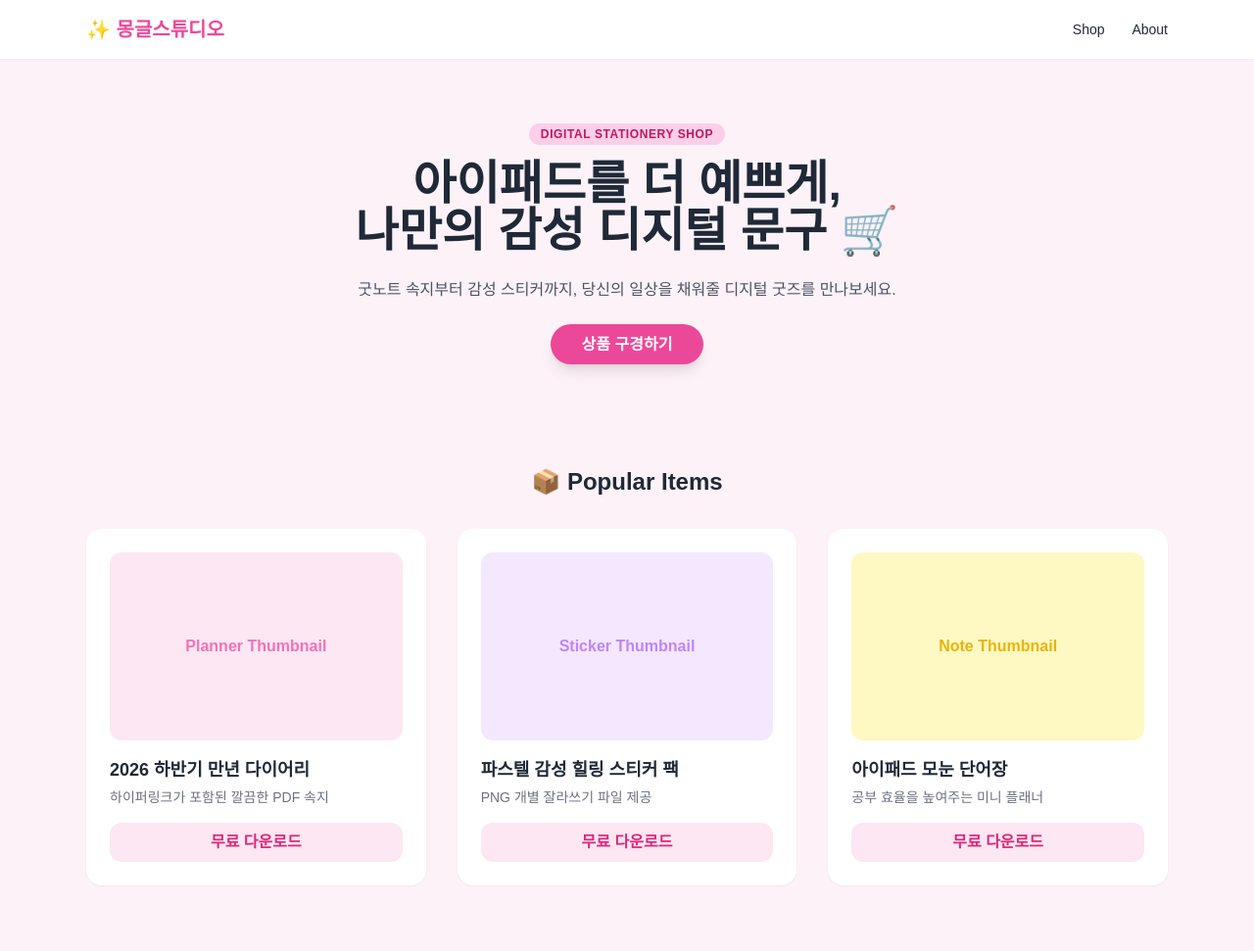
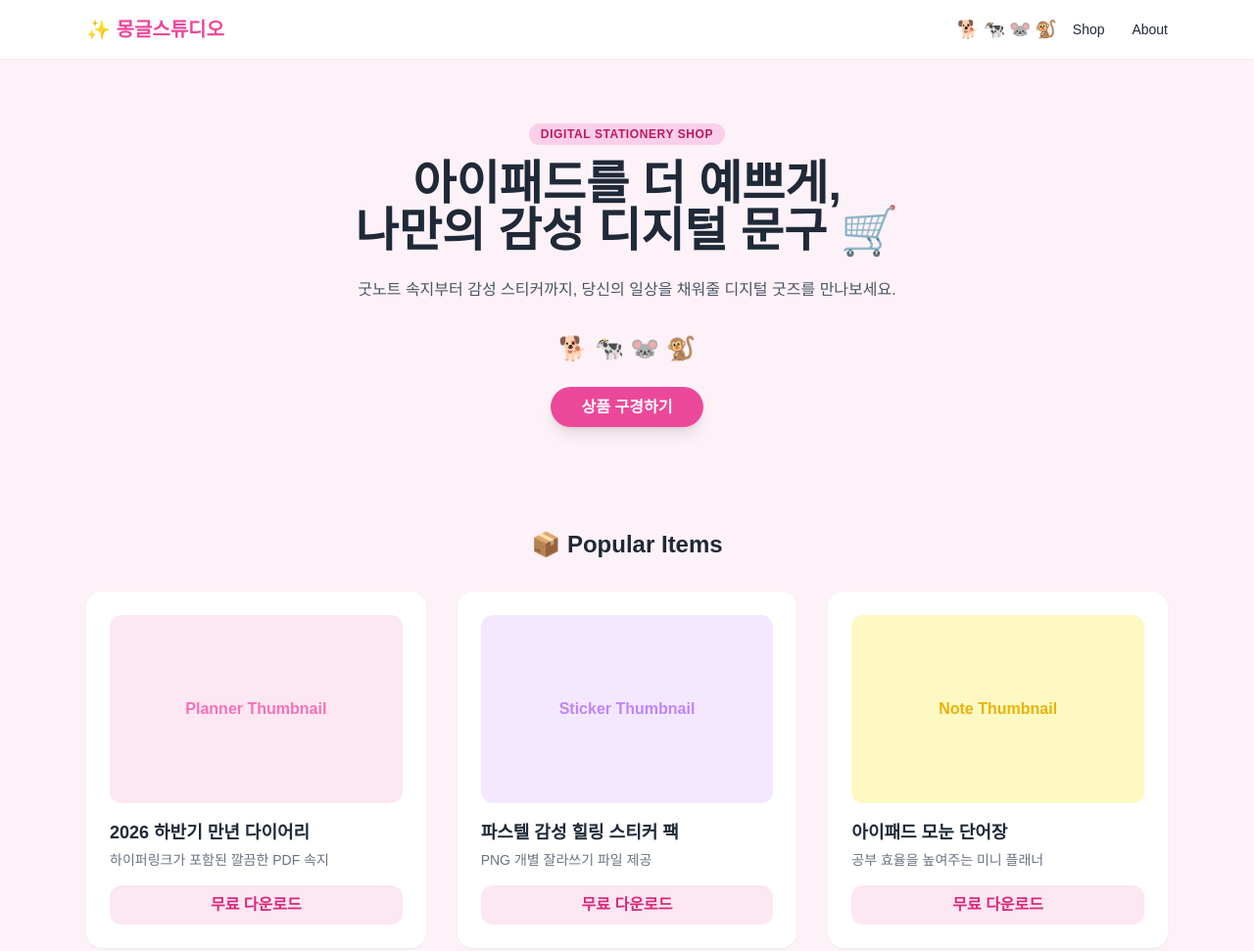
Before and after one commit to jeongmstw/digital-stationary-shop, a plain HTML site: page index.html in a window 1280 px wide. Shown: the top 971 px of the page at 98% size. Drawn offline with nearby package versions, Linux system fonts and the light colour scheme; a web font is replaced by a local one.

Commit message:
Add animal images

```diff
--- a/index.html
+++ b/index.html
@@ -17,10 +17,18 @@
     <header class="bg-white shadow-sm sticky top-0 z-50">
         <div class="max-w-6xl mx-auto px-6 py-4 flex justify-between items-center">
             <h1 class="text-xl font-bold text-pink-500">✨ 몽글스튜디오</h1>
-            <nav class="space-x-6 text-sm font-medium">
-                <a href="#shop" class="hover:text-pink-500 transition">Shop</a>
-                <a href="#about" class="hover:text-pink-500 transition">About</a>
-            </nav>
+            <div class="flex items-center gap-4">
+                <span class="hidden sm:flex items-center gap-1 text-lg" title="우리 가족 별명">
+                    <span title="치와와">🐕</span>
+                    <span title="소">🐄</span>
+                    <span title="생쥐">🐭</span>
+                    <span title="코원숭이">🐒</span>
+                </span>
+                <nav class="space-x-6 text-sm font-medium">
+                    <a href="#shop" class="hover:text-pink-500 transition">Shop</a>
+                    <a href="#about" class="hover:text-pink-500 transition">About</a>
+                </nav>
+            </div>
         </div>
     </header>
 
@@ -29,6 +37,7 @@
         <span class="bg-pink-200 text-pink-700 text-xs font-semibold px-3 py-1 rounded-full uppercase tracking-wider">Digital Stationery Shop</span>
         <h2 class="text-3xl md:text-5xl font-bold mt-4 mb-6 leading-tight">아이패드를 더 예쁘게,<br>나만의 감성 디지털 문구 🛒</h2>
         <p class="text-gray-600 max-w-xl mx-auto mb-8">굿노트 속지부터 감성 스티커까지, 당신의 일상을 채워줄 디지털 굿즈를 만나보세요.</p>
+        <p class="text-2xl mb-8" title="우리 가족">🐕 🐄 🐭 🐒</p>
         <a href="#shop" class="bg-pink-500 text-white font-semibold px-8 py-3 rounded-full shadow-lg hover:bg-pink-600 transition">상품 구경하기</a>
     </section>
 
@@ -62,6 +71,7 @@
 
     <!-- Footer -->
     <footer class="bg-white border-t border-gray-100 mt-20 py-8 text-center text-gray-400 text-sm">
+        <p>🐕 🐄 🐭 🐒</p>
         <p>&copy; 2026 Mongle Studio. All rights reserved.</p>
     </footer>
 
```
